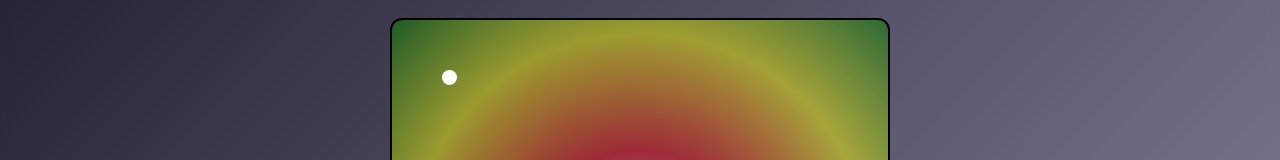
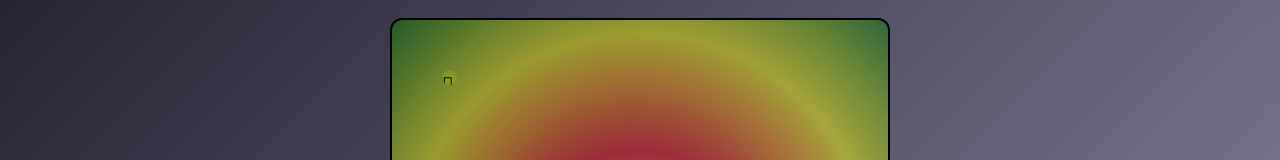
Before and after one commit to aakku106/4thSemTranning_REACT, a React (Vite) app in the folder day2/: page / in a window 1280 px wide. Shown: the part 140-300 px from the top of the page. Built offline with nearby package versions, Linux system fonts and the light colour scheme.

Commit message:
inotial part for snake body & movment

```diff
--- a/day2/src/Components/SnakeGame/Main.jsx
+++ b/day2/src/Components/SnakeGame/Main.jsx
@@ -8,6 +8,8 @@ export let SnakeGame = () => {
   let [Fposition, setFPosition] = useState({ x: 50, y: 50 });
   let [direction, setDirecton] = useState([]);
   let [count, setCount] = useState(15);
+  let [head, setHead] = useState(position)
+  let [snake, setSnake] = useState([head])
 
   useEffect(() => {
     let up = () => {
@@ -18,6 +20,7 @@ export let SnakeGame = () => {
         return newPos;
       });
       setDirecton((prev) => ["ArrowUp", ...prev.slice(0, 1)]);
+      console.log(' position ', position, ' head ', head, ' snake ', snake)
     };
     let down = () => {
       setPosition((prev) => {
@@ -46,19 +49,28 @@ export let SnakeGame = () => {
       });
       setDirecton((prev) => ["ArrowRight", ...prev.slice(0, 1)]);
     };
+
+    let stop = () => {
+      clearInterval(autoMove);
+      setDirecton(['stop', 'Snakkiii'])
+    }
+
     let handlePress = (e) => {
       if (e.key === "ArrowUp" && direction[0] !== "ArrowDown") up();
       else if (e.key === "ArrowDown" && direction[0] !== "ArrowUp") down();
       else if (e.key === "ArrowRight" && direction[0] !== "ArrowLeft") right();
       else if (e.key === "ArrowLeft" && direction[0] !== "ArrowRight") left();
+      else if (e.key === "Escape") stop();
     }
+    setHead(position)
+    setSnake(head)
     window.addEventListener("keydown", handlePress);
     let autoMove = setInterval(() => {
       if (direction[0] === "ArrowUp") up();
       else if (direction[0] === "ArrowDown") down();
       else if (direction[0] === "ArrowRight") right();
       else if (direction[0] === "ArrowLeft") left();
-    }, 100);
+    }, 1000);
     return () => {
       window.removeEventListener("keydown", handlePress);
       clearInterval(autoMove);
@@ -71,8 +83,14 @@ export let SnakeGame = () => {
         x: (Math.floor(Math.random() * 49) + 1) * 10,
         y: (Math.floor(Math.random() * 49) + 1) * 10,
       });
+      addBody()
     }
   }, [position]);
+  let addBody = () => {
+    snake
+
+
+  }
   return (
     <>
       <h1>Use buttons</h1>
--- a/day2/src/Components/SnakeGame/Snake.jsx
+++ b/day2/src/Components/SnakeGame/Snake.jsx
@@ -8,7 +8,7 @@ export let Snake = ({ position, count, direction }) => {
           width: `${count}px`,
           top: `${position.y}px`,
           left: `${position.x}px`,
-          transform: `rotate(${direction[0] === "ArrowDown" ? "-90gec" : direction[0] === "ArrowUp" ? "90deg" : direction[0] === "ArrowLeft" ? "0deg" : "180deg"})`
+          transform: `rotate(${direction[0] === "ArrowDown" ? "-90deg" : direction[0] === "ArrowUp" ? "90deg" : direction[0] === "ArrowLeft" ? "0deg" : "180deg"})`
         }}></div>
     </>
   )
--- a/day2/src/style/snake.css
+++ b/day2/src/style/snake.css
@@ -28,10 +28,19 @@
 .Food {
   position: absolute;
   width: 15px;
+  background-color: transparent;
   height: 15px;
-  background-color: #fff;
-  z-index: -1;
   transition: all .3s ease-in-out;
+  z-index: 1;
+
+  &::before {
+    content: "    ";
+    font-size: 1.2em;
+    color: black;
+    position: absolute;
+    left: 0%;
+    top: 0% !important;
+  }
 }
 
 .Board {
```
